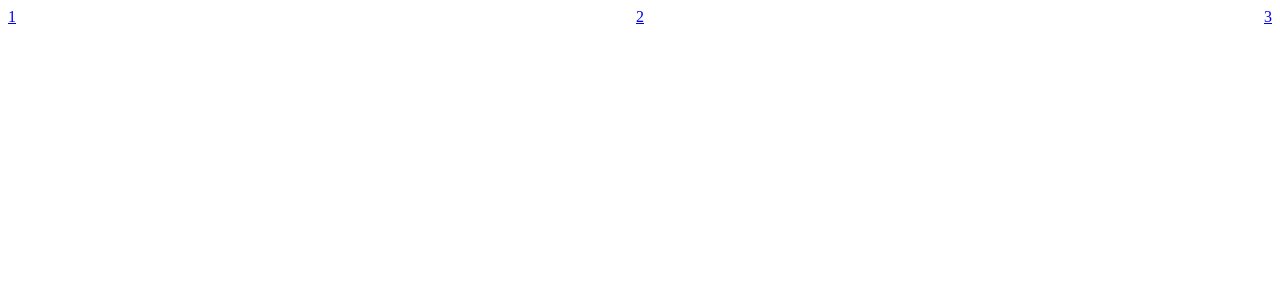
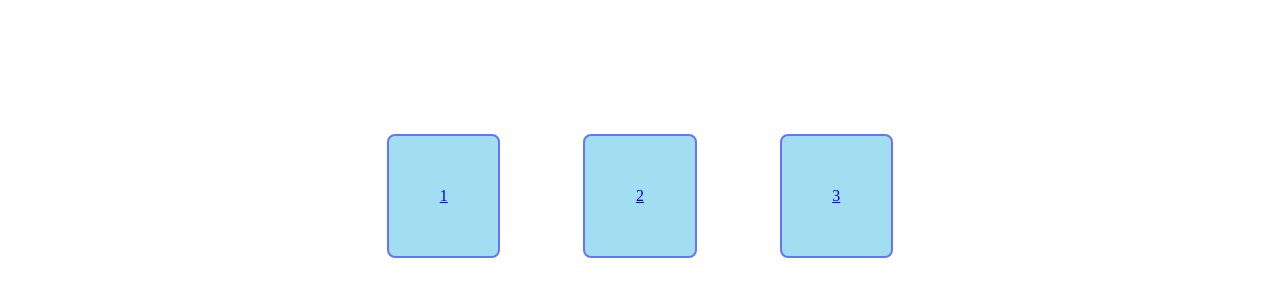
Before and after one commit to maryamghorbani/Joke, a React (Create React App) app: page / in a window 1280 px wide. Shown: the top 300 px of the page. Built offline with nearby package versions, Linux system fonts and the light colour scheme.

Commit message:
fixe some problem and styled boxes

```diff
--- a/src/Components/App.js
+++ b/src/Components/App.js
@@ -1,13 +1,20 @@
 import React , { Component } from 'react';
 
+
+// import css file
+import './CSS/App.css'
+
+
 // import componentss
-import Header from './Content'
+import Content from './Content'
 
 
 class App extends Component {
     render() {
         return (
-            <Header />
+            <div className="container">
+                <Content />
+            </div>
         )
     }
 }
--- /dev/null
+++ b/src/Components/CSS/App.css
@@ -0,0 +1,3 @@
+.container {
+    padding: 10% 30%;
+}
--- a/src/Components/CSS/Content.css
+++ b/src/Components/CSS/Content.css
@@ -4,5 +4,8 @@
     justify-content: space-between;
 }
 .box {
-
+    padding: 10%;
+    background-color: #a2def1;
+    border: 2px solid #6675f6;
+    border-radius: 8px;
 }
--- a/src/Components/Content.js
+++ b/src/Components/Content.js
@@ -7,9 +7,9 @@ import './CSS/Content.css'
 function Content() {
     return (
         <div className="box-container">
-            <a className="link" href="#"><div className="box">1</div></a>
-            <a className="link" href="#"><div className="box">2</div></a>
-            <a className="link" href="#"><div className="box">3</div></a>
+            <div className="box"><a className="link" href="#">1</a></div>
+            <div className="box"><a className="link" href="#">2</a></div>
+            <div className="box"><a className="link" href="#">3</a></div>
         </div>
     )
 }
```
